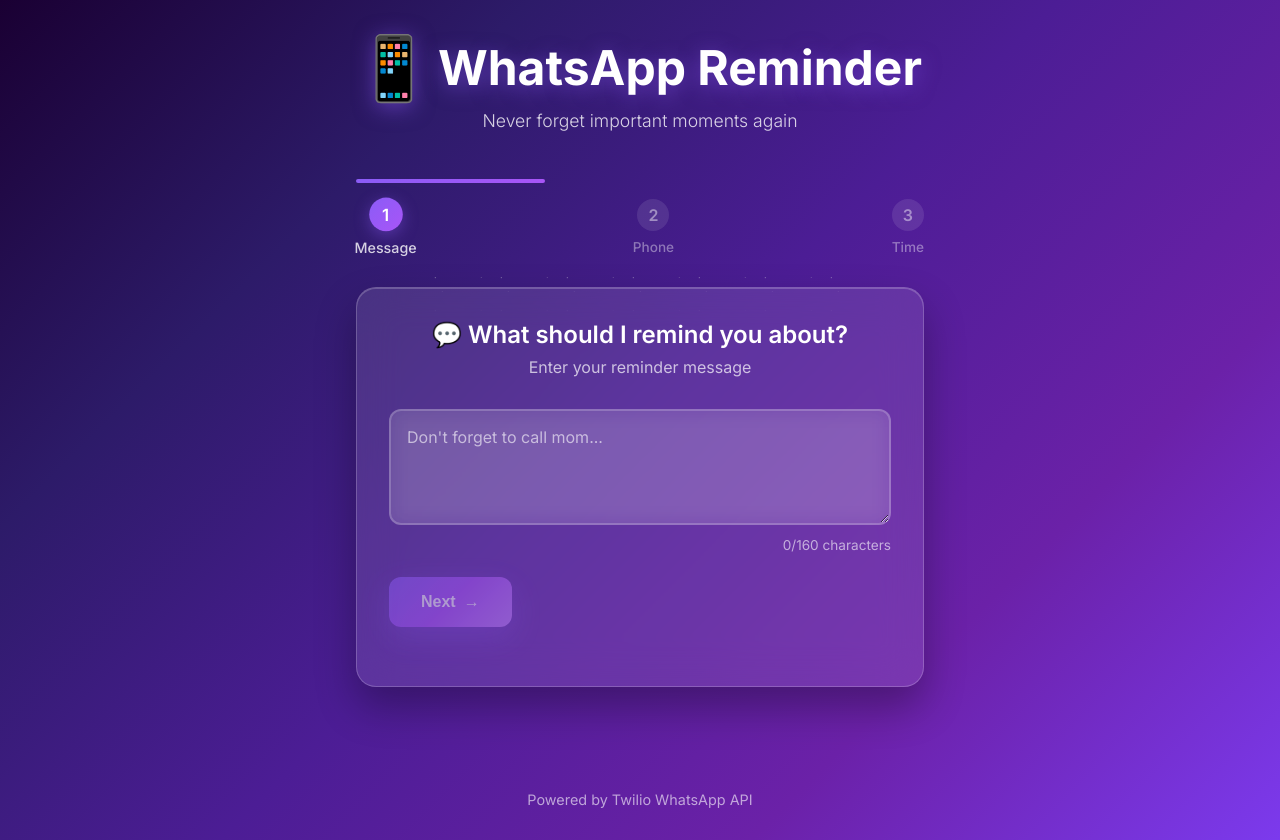
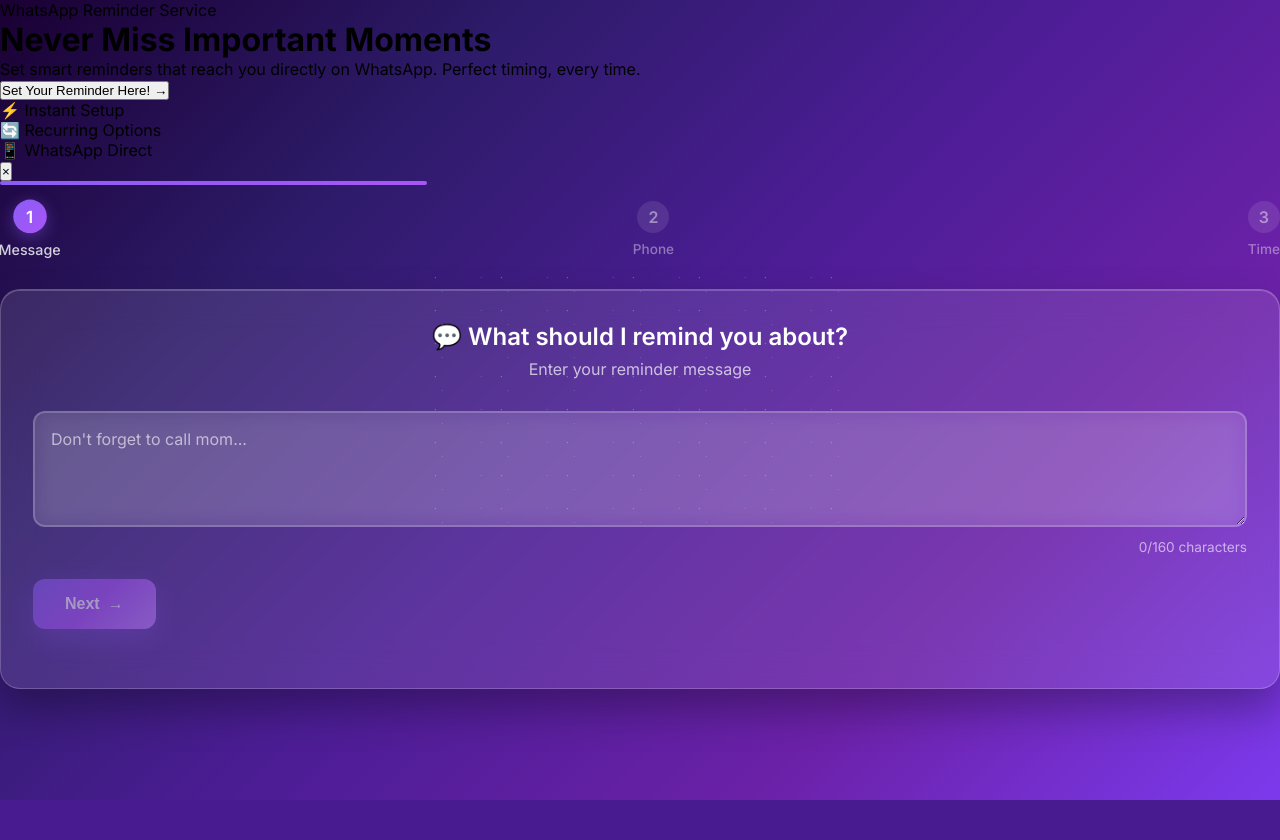
Before and after one commit to shah7m/wr, a Flask app: page / in a window 1280 px wide. After the commit the page ends 800 px from the top, so only its background shows below. Run offline with Flask 3, Linux system fonts and the light colour scheme.

Commit message:
Update index.html

```diff
--- a/templates/index.html
+++ b/templates/index.html
@@ -5,23 +5,74 @@
     <meta name="viewport" content="width=device-width, initial-scale=1.0">
     <title>WhatsApp Reminder Service</title>
     <link rel="stylesheet" href="{{ url_for('static', filename='style.css') }}">
-    <link href="https://fonts.googleapis.com/css2?family=Inter:wght@300;400;500;600;700&display=swap" rel="stylesheet">
+    <link href="https://fonts.googleapis.com/css2?family=Inter:wght@300;400;500;600;700;800;900&display=swap" rel="stylesheet">
 </head>
 <body>
+    <!-- Animated Background -->
     <div class="stars"></div>
     <div class="stars2"></div>
     <div class="stars3"></div>
 
-    <div class="container">
-        <header class="header">
-            <h1 class="title">
-                <span class="icon">📱</span>
-                WhatsApp Reminder
+    <!-- Geometric Shapes -->
+    <div class="geometric-shapes">
+        <div class="shape shape-1"></div>
+        <div class="shape shape-2"></div>
+        <div class="shape shape-3"></div>
+        <div class="shape shape-4"></div>
+        <div class="shape shape-5"></div>
+    </div>
+
+    <!-- Landing Page -->
+    <div class="landing-page">
+        <div class="landing-container">
+            <!-- Badge -->
+            <div class="badge">
+                <div class="badge-dot"></div>
+                <span>WhatsApp Reminder Service</span>
+            </div>
+
+            <!-- Main Title -->
+            <h1 class="hero-title">
+                <span class="title-line-1">Never Miss</span>
+                <span class="title-line-2">Important Moments</span>
             </h1>
-            <p class="subtitle">Never forget important moments again</p>
-        </header>
 
-        <main class="main">
+            <!-- Subtitle -->
+            <p class="hero-subtitle">
+                Set smart reminders that reach you directly on WhatsApp.
+                Perfect timing, every time.
+            </p>
+
+            <!-- CTA Button -->
+            <button class="cta-button" id="openModalBtn">
+                <span class="btn-text">Set Your Reminder Here!</span>
+                <span class="btn-arrow">→</span>
+            </button>
+
+            <!-- Features -->
+            <div class="features">
+                <div class="feature">
+                    <span class="feature-icon">⚡</span>
+                    <span>Instant Setup</span>
+                </div>
+                <div class="feature">
+                    <span class="feature-icon">🔄</span>
+                    <span>Recurring Options</span>
+                </div>
+                <div class="feature">
+                    <span class="feature-icon">📱</span>
+                    <span>WhatsApp Direct</span>
+                </div>
+            </div>
+        </div>
+    </div>
+
+    <!-- Modal Overlay -->
+    <div class="modal-overlay" id="modalOverlay">
+        <div class="modal-container">
+            <button class="modal-close" id="closeModalBtn">×</button>
+
+            <!-- Progress Bar -->
             <div class="progress-bar">
                 <div class="progress-fill"></div>
                 <div class="progress-steps">
@@ -102,7 +153,7 @@
                 <div class="form-step" data-step="3">
                     <div class="step-header">
                         <h2 class="step-title">⏰ When should I remind you?</h2>
-                        <p class="step-description">Choose date and time for your reminder</p>
+                        <p class="step-description">Choose date, time, and repeat options</p>
                         <div class="current-time">
                             🇶🇦 Qatar Time: <span id="current-time"></span>
                         </div>
@@ -133,15 +184,15 @@
                             </div>
                         </div>
 
-                        <!-- Selected Time Display -->
-                        <div class="selected-time" id="selectedTimeDisplay" style="display: none;">
-                            <div class="selected-time-content">
-                                <span class="selected-icon">✅</span>
-                                <div class="selected-text">
-                                    <div class="selected-label">Reminder set for:</div>
-                                    <div class="selected-value" id="selectedTimeText"></div>
-                                </div>
-                            </div>
+                        <!-- Recurring Options -->
+                        <div class="form-group">
+                            <label class="time-label">🔄 Repeat</label>
+                            <select id="recurring" name="recurring" class="input">
+                                <option value="none">No repeat</option>
+                                <option value="daily">Daily</option>
+                                <option value="weekly">Weekly</option>
+                                <option value="monthly">Monthly</option>
+                            </select>
                         </div>
                     </div>
 
@@ -161,11 +212,7 @@
             </form>
 
             <div id="message-container" class="message-container"></div>
-        </main>
-
-        <footer class="footer">
-            <p>Powered by Twilio WhatsApp API</p>
-        </footer>
+        </div>
     </div>
 
     <script src="{{ url_for('static', filename='script.js') }}"></script>
```
